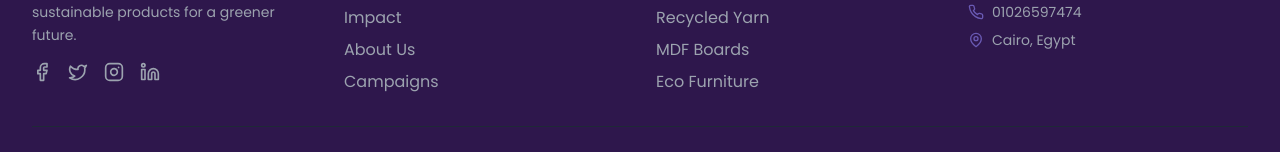
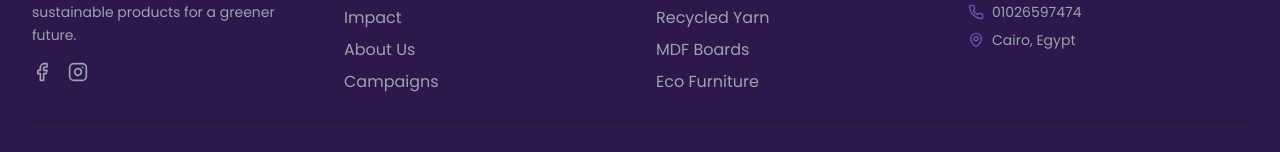
Before and after one commit to real-GBOY/WevoProject, a React (Vite) app: page /contact in a window 1280 px wide. Shown: the part 3696-3848 px from the top of the page. Built offline with nearby package versions, Linux system fonts and the light colour scheme.

Commit message:
social media updaets

```diff
--- a/src/components/layout/Footer.tsx
+++ b/src/components/layout/Footer.tsx
@@ -35,10 +35,19 @@ const Footer = () => {
 							greener future.
 						</p>
 						<div className='flex space-x-4'>
-							<Facebook className='h-5 w-5 text-gray-400 hover:text-primary-500 cursor-pointer transition-colors' />
-							<Twitter className='h-5 w-5 text-gray-400 hover:text-primary-500 cursor-pointer transition-colors' />
-							<Instagram className='h-5 w-5 text-gray-400 hover:text-primary-500 cursor-pointer transition-colors' />
-							<Linkedin className='h-5 w-5 text-gray-400 hover:text-primary-500 cursor-pointer transition-colors' />
+							<a
+								href='https://www.facebook.com/groups/921286926616635/user/61578153764822/'
+								target='_blank'
+								rel='noopener noreferrer'>
+								<Facebook className='h-5 w-5 text-gray-400 hover:text-primary-500 cursor-pointer transition-colors' />
+							</a>
+
+							<a
+								href='https://www.instagram.com/weavolution4?igsh=Y3dsdTY5MmtxMjJn&utm_source=qr&fbclid=IwY2xjawLwsM9leHRuA2FlbQIxMABicmlkETE1VXZyd1dpUlIzMHNhV1pjAR6YPBvwF_SPUN4VoIwUCOzKeiRCA81Uy6CkBSdmVPmAG8P0hQg6Gdg-kIQe4g_aem_w6I5fniPZ4IogxuESUSacQ'
+								target='_blank'
+								rel='noopener noreferrer'>
+								<Instagram className='h-5 w-5 text-gray-400 hover:text-primary-500 cursor-pointer transition-colors' />
+							</a>
 						</div>
 					</div>
 
```
